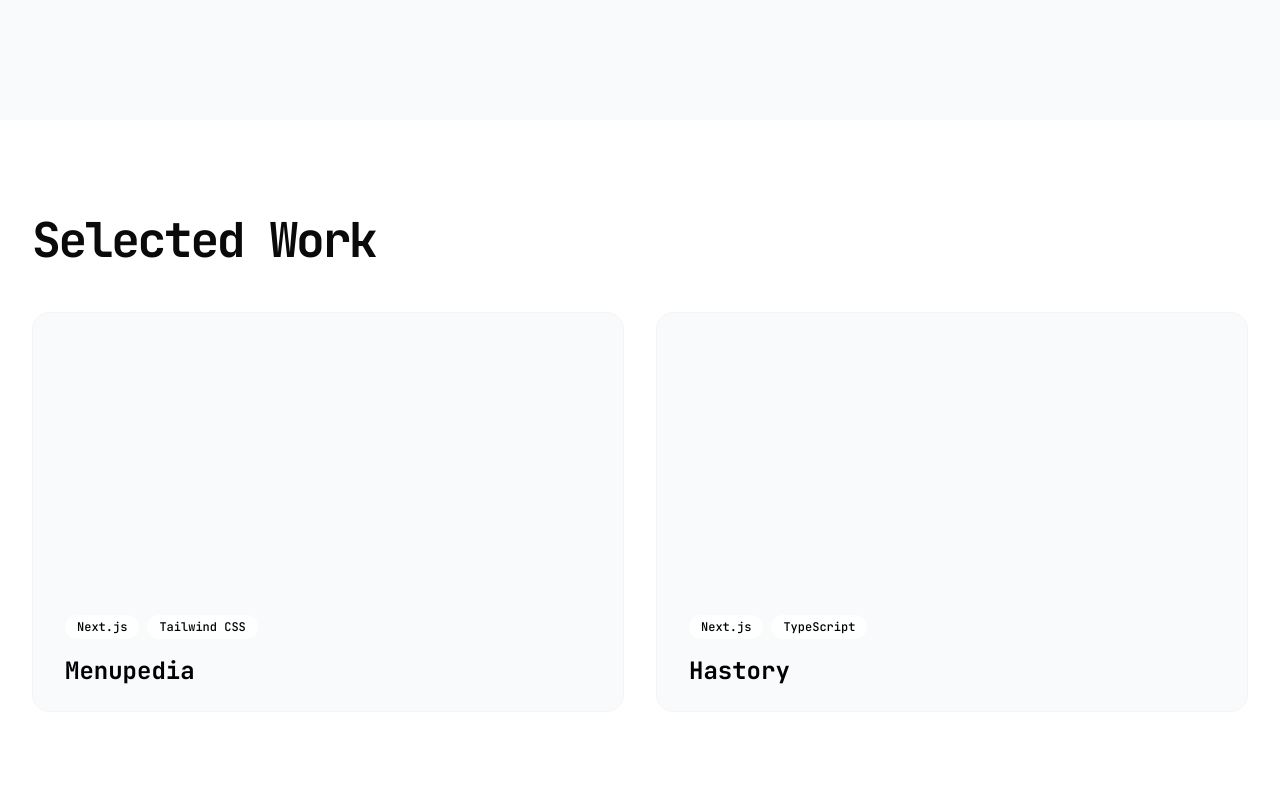
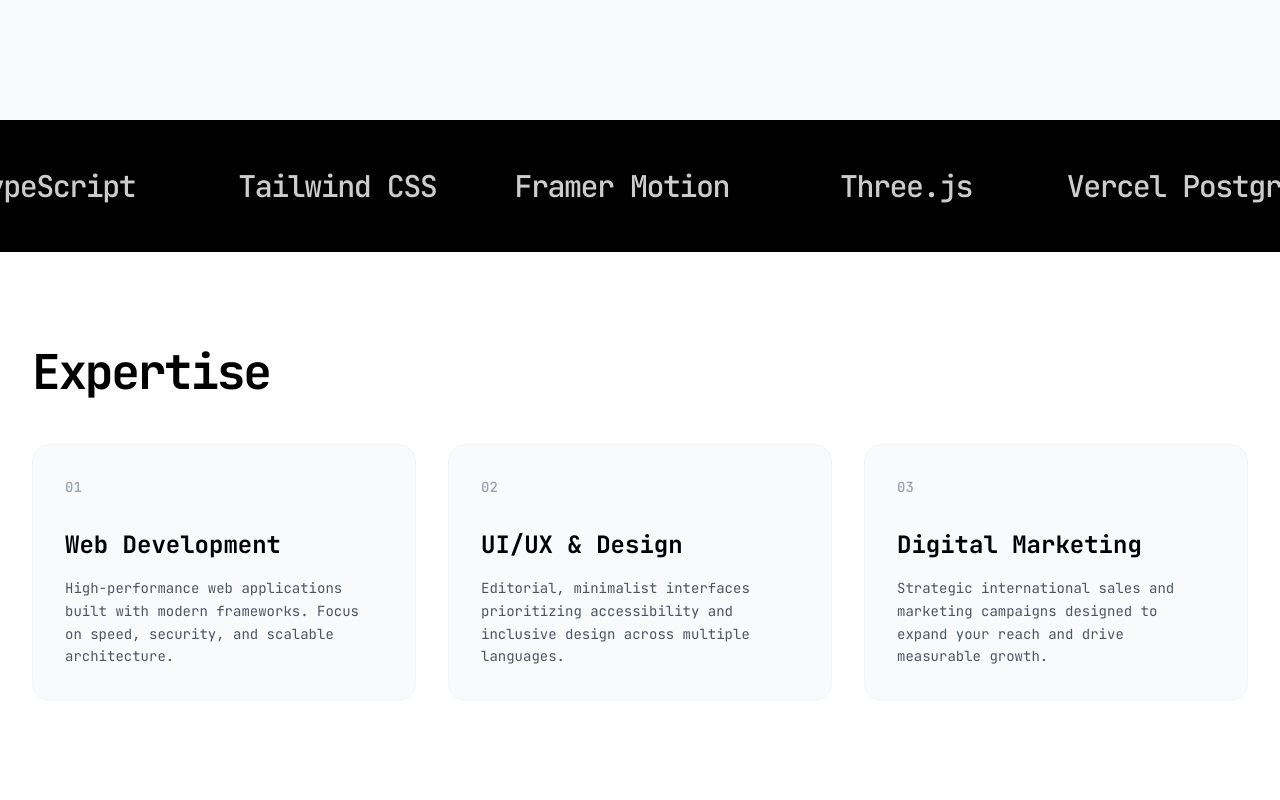
Before and after one commit to ProfMoriartey/vidakai, a Next.js app: page / in a window 1280 px wide. Shown: the part 680-1480 px from the top of the page. Built offline with nearby package versions, Linux system fonts and the light colour scheme.

Commit message:
Add marquee and services and some changes to the smoothscroll

```diff
--- a/src/app/page.tsx
+++ b/src/app/page.tsx
@@ -1,12 +1,16 @@
 import Navbar from "../components/Navbar"
 import Hero from "../components/Hero"
-import WorkGrid from "~/components/WorkGrid";
+import Marquee from "../components/Marquee"
+import Services from "../components/Services"
+import WorkGrid from "../components/WorkGrid"
 
 export default function Home() {
   return (
-    <main className="min-h-screen">
+    <main className="min-h-screen bg-white">
       <Navbar />
       <Hero />
+      <Marquee />
+      <Services />
       <WorkGrid />
     </main>
   )
--- /dev/null
+++ b/src/components/Marquee.tsx
@@ -0,0 +1,51 @@
+"use client"
+
+import { useCursor } from "../context/CursorContext"
+
+const technologies = [
+  "Next.js",
+  "TypeScript",
+  "Tailwind CSS",
+  "Framer Motion",
+  "Three.js",
+  "Vercel Postgres",
+  "Drizzle ORM",
+  "Clerk",
+  "Uploadthing"
+]
+
+export default function Marquee() {
+  const { setCursorType, setCursorText } = useCursor()
+
+  const handleMouseEnter = () => {
+    setCursorType("project")
+    setCursorText("Tech")
+  }
+
+  const handleMouseLeave = () => {
+    setCursorType("default")
+    setCursorText("")
+  }
+
+  return (
+    <section
+      className="py-12 bg-black text-white overflow-hidden relative cursor-none"
+      onMouseEnter={handleMouseEnter}
+      onMouseLeave={handleMouseLeave}
+    >
+      <div className="flex w-[200%] animate-marquee">
+        {/* Render the list twice for a seamless loop */}
+        {[...technologies, ...technologies].map((tech, index) => (
+          <div
+            key={index}
+            className="w-1/2 shrink-0 flex items-center justify-center sm:w-1/4 md:w-1/6 lg:w-[11.11%]"
+          >
+            <span className="text-xl md:text-3xl font-medium tracking-tighter whitespace-nowrap opacity-80 hover:opacity-100 transition-opacity duration-300">
+              {tech}
+            </span>
+          </div>
+        ))}
+      </div>
+    </section>
+  )
+}
--- /dev/null
+++ b/src/components/Services.tsx
@@ -0,0 +1,83 @@
+"use client"
+
+import { motion } from "framer-motion"
+import type { Variants } from "framer-motion"
+import { useCursor } from "../context/CursorContext"
+
+const services = [
+  {
+    id: "01",
+    title: "Web Development",
+    description: "High-performance web applications built with modern frameworks. Focus on speed, security, and scalable architecture."
+  },
+  {
+    id: "02",
+    title: "UI/UX & Design",
+    description: "Editorial, minimalist interfaces prioritizing accessibility and inclusive design across multiple languages."
+  },
+  {
+    id: "03",
+    title: "Digital Marketing",
+    description: "Strategic international sales and marketing campaigns designed to expand your reach and drive measurable growth."
+  }
+]
+
+const containerVariants: Variants = {
+  hidden: { opacity: 0 },
+  visible: {
+    opacity: 1,
+    transition: { staggerChildren: 0.2 }
+  }
+}
+
+const cardVariants: Variants = {
+  hidden: { opacity: 0, y: 50 },
+  visible: { opacity: 1, y: 0, transition: { duration: 0.6, ease: "easeOut" } }
+}
+
+export default function Services() {
+  const { setCursorType, setCursorText } = useCursor()
+
+  return (
+    <section className="py-24 px-4 sm:px-6 lg:px-8 max-w-7xl mx-auto bg-white text-black" id="services">
+      <motion.div
+        initial="hidden"
+        whileInView="visible"
+        viewport={{ once: true, margin: "-100px" }}
+        variants={containerVariants}
+      >
+        <h2 className="text-3xl md:text-5xl font-bold tracking-tighter mb-12">
+          Expertise
+        </h2>
+
+        <div className="grid grid-cols-1 md:grid-cols-3 gap-8">
+          {services.map((service) => (
+            <motion.div
+              key={service.id}
+              variants={cardVariants}
+              className="p-8 border border-gray-100 bg-gray-50 rounded-2xl flex flex-col group hover:bg-black hover:text-white transition-colors duration-500"
+              onMouseEnter={() => {
+                setCursorType("pointer")
+                setCursorText("View")
+              }}
+              onMouseLeave={() => {
+                setCursorType("default")
+                setCursorText("")
+              }}
+            >
+              <span className="text-sm font-medium text-gray-400 group-hover:text-gray-400 mb-8 block transition-colors duration-500">
+                {service.id}
+              </span>
+              <h3 className="text-2xl font-bold mb-4">
+                {service.title}
+              </h3>
+              <p className="text-gray-600 group-hover:text-gray-300 leading-relaxed text-sm transition-colors duration-500">
+                {service.description}
+              </p>
+            </motion.div>
+          ))}
+        </div>
+      </motion.div>
+    </section>
+  )
+}
--- a/src/components/SmoothScroll.tsx
+++ b/src/components/SmoothScroll.tsx
@@ -5,6 +5,7 @@ import { ReactLenis } from "@studio-freight/react-lenis"
 export default function SmoothScroll({ children }: { children: React.ReactNode }) {
   return (
     <ReactLenis root options={{ lerp: 0.1, duration: 1.5, smoothWheel: true }}>
+      {/* eslint-disable-next-line @typescript-eslint/no-explicit-any */}
       {children as any}
     </ReactLenis>
   )
--- a/src/styles/globals.css
+++ b/src/styles/globals.css
@@ -138,3 +138,21 @@
     @apply font-mono;
   }
 }
+
+
+@keyframes marquee {
+  0% {
+    transform: translateX(0%);
+  }
+  100% {
+    transform: translateX(-50%);
+  }
+}
+
+.animate-marquee {
+  animation: marquee 20s linear infinite;
+}
+
+.animate-marquee:hover {
+  animation-play-state: paused;
+}
```
